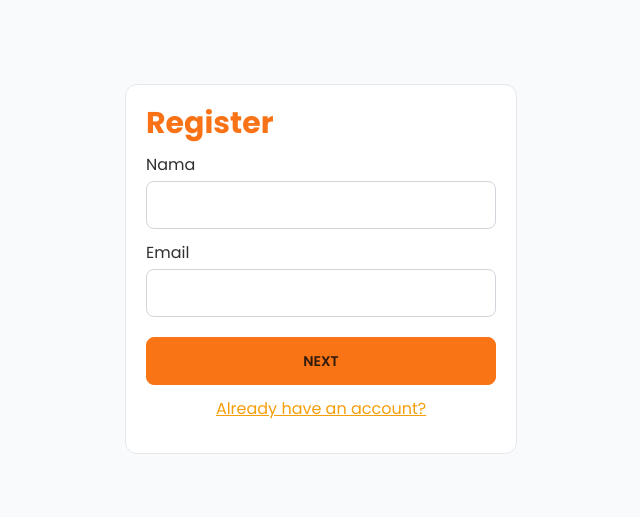
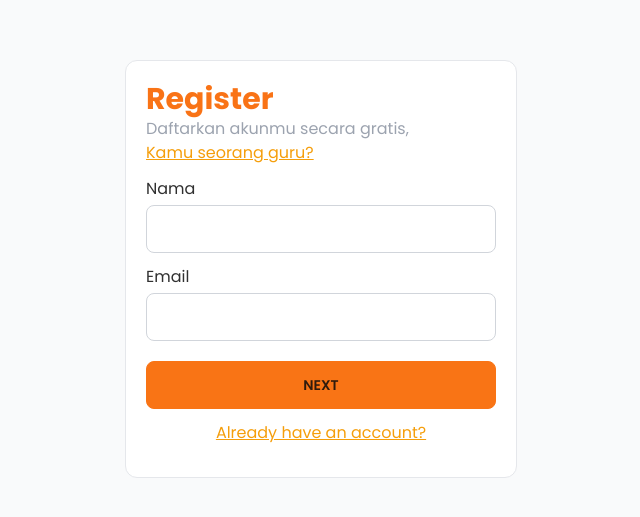
Before and after one commit to Maru-Yasa/SEVIMA-Vidya-Learn, a React (Vite) app in the folder front-end/: page /register in a window 1280 px wide. Shown: the part 151-668 px from the top of the page, without its empty margins (319-959 px from the left). Built offline with nearby package versions, Linux system fonts and the light colour scheme.

Commit message:
add helper text in register

```diff
--- a/front-end/src/pages/Login.jsx
+++ b/front-end/src/pages/Login.jsx
@@ -45,6 +45,7 @@ export const Login = () => {
             <Box className={'max-w-md w-full'}>
                 <form onSubmit={handleSubmit(onSubmit)} action="">
                     <Text className="text-3xl text-orange-500 font-bold" >Login</Text>
+                    <Text className={'text-md text-gray-400'}>Login dan mulai bertanya</Text>
                     <Input label={'Email'} hook={register("email", { required: {value: true, message: 'Email dibutuhkan'} })} error={errors.email?.message} />
                     <Input label={'Password'} type={'password'} hook={register("password", { required: {value: true, message: 'Password dibutuhkan'} })} error={errors.password?.message} />
                     <div className="mt-5 mb-3 flex flex-col text-center">
--- a/front-end/src/pages/Register.jsx
+++ b/front-end/src/pages/Register.jsx
@@ -135,7 +135,9 @@ export const Register = () => {
             <Box className={'max-w-md w-full'}>
                 <form onSubmit={handleSubmit(onSubmit)} action="">
                     <Text className="text-3xl text-orange-500 font-bold" >Register</Text>
-
+                    <Text className={'text-md text-gray-400'}>
+                        Daftarkan akunmu secara gratis, <br /> <Link to={'/register/guru'} className="text-primary underline">Kamu seorang guru?</Link>
+                    </Text>
                     {steps[step]}
                 </form>
             </Box>
```
